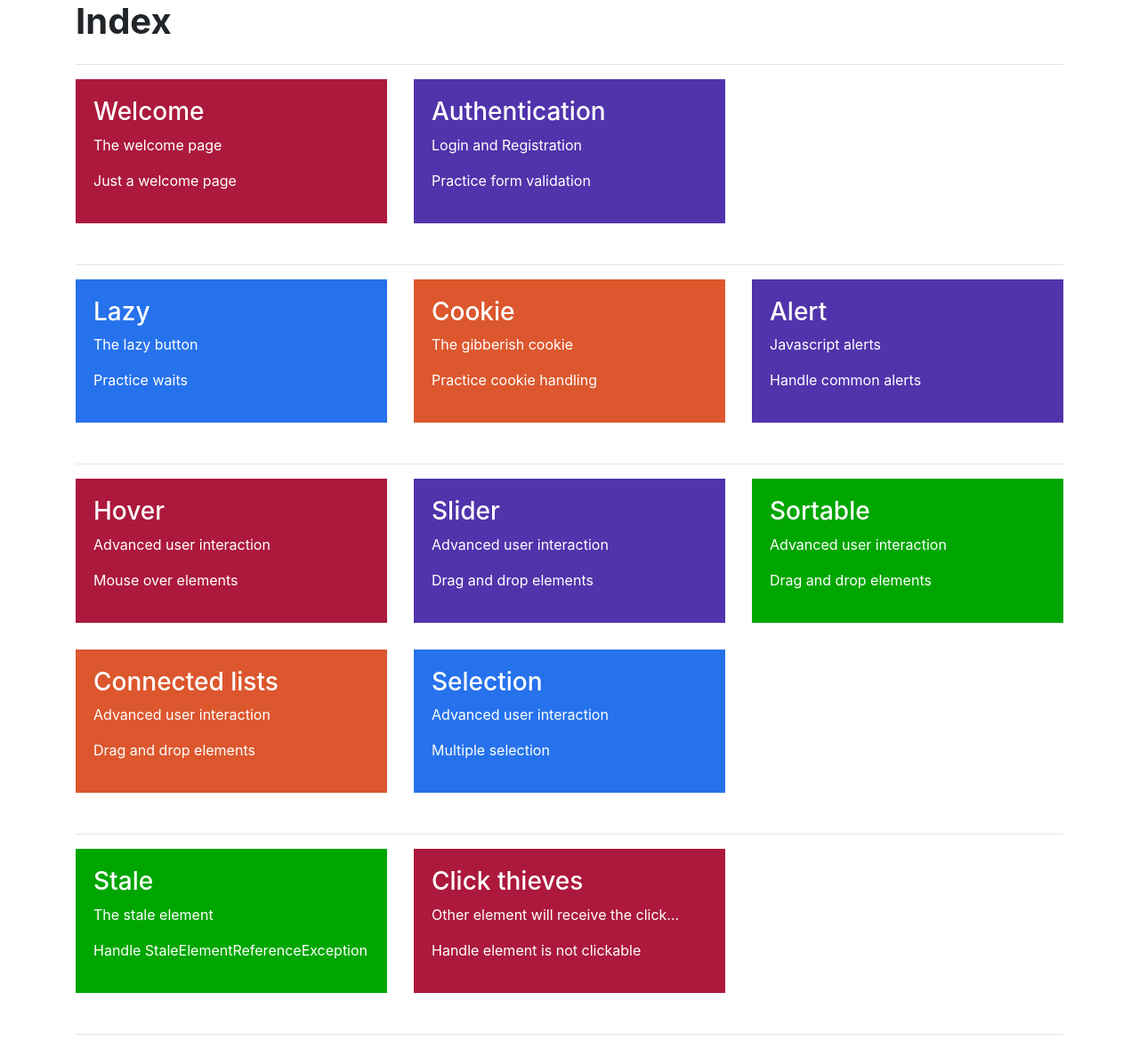
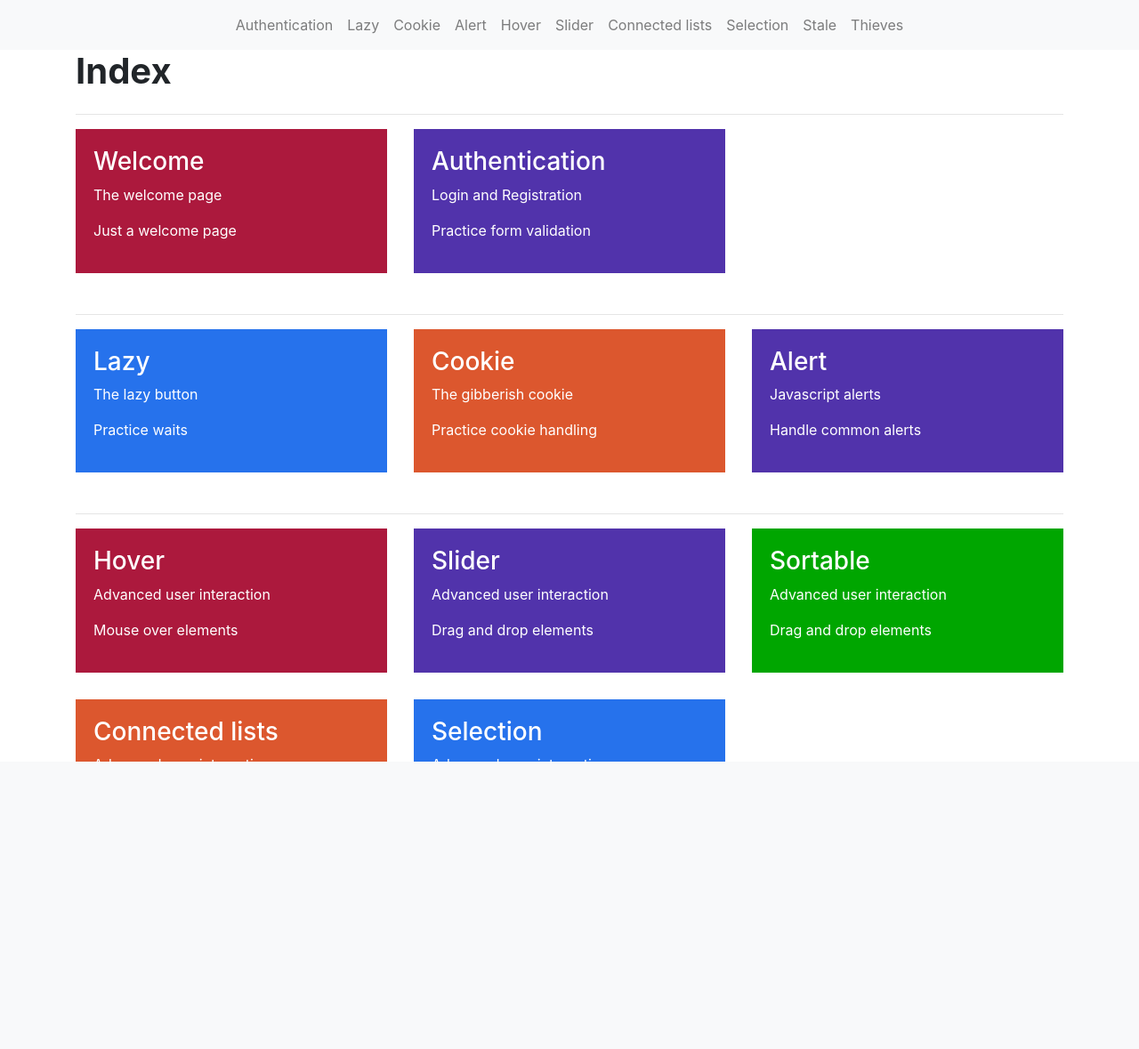
Before and after one commit to adimoldovan/web-stubs, a PHP site: page / in a window 1280 px wide. Shown: the whole page at 89% size. After the commit the page ends 856 px from the top, so only its background shows below. Run offline with PHP 8.4, Linux system fonts and the light colour scheme.

Commit message:
Moved content into iframe

```diff
--- a/assets/css/main.css
+++ b/assets/css/main.css
@@ -1,4 +1,6 @@
-html, body, .container-table {
+html,
+body,
+.container-table {
     height: 100%;
 }
 
--- a/assets/js/hover.js
+++ b/assets/js/hover.js
@@ -1,9 +1,9 @@
 $(document).click(function (event) {
+    var text = "";
     if ($(event.target).is(".clickable")) {
-        var text = "You clicked " + $(event.target).attr("name");
-
+        text = "You clicked " + $(event.target).attr("name");
     } else {
-        var text = "";
+        text = "";
     }
     $("#result").text(text);
 });
--- a/assets/js/stale.js
+++ b/assets/js/stale.js
@@ -17,5 +17,5 @@ function stale() {
 
 function createButton() {
     $("#stale-button").remove();
-    $("#div2").html('<button type="button" class="btn btn-primary" id="stale-button" onclick="stale()">Click me. I dare you...</button>');
+    $("#div2").html('<button type="button" class="btn btn-info" id="stale-button" onclick="stale()">Click me. I dare you...</button>');
 }
--- a/index.html
+++ b/index.html
@@ -3,193 +3,63 @@
 
 <head>
     <meta charset="UTF-8">
-    <title>Web stubs home</title>
+    <title>Web stubs</title>
     <meta name="viewport" content="width=device-width, initial-scale=1">
     <link rel="stylesheet" type="text/css" href="assets/bootstrap/bootstrap.min.css">
+    <link rel="stylesheet" type="text/css" href="assets/css/main.css">
+    <script src="assets/jquery/jquery.js"></script>
+    <script src="assets/bootstrap/bootstrap.min.js"></script>
     <style>
-        .tile {
-            width: 100%;
-            display: inline-block;
-            box-sizing: border-box;
-            padding: 20px;
-            margin-bottom: 30px;
-            color: #fff;
-        }
-
-        .tile.purple {
-            background: #5133ab;
-        }
-
-        .tile.purple:hover {
-            background: #3e2784;
-        }
-
-        .tile.red {
-            background: #ac193d;
-        }
-
-        .tile.red:hover {
-            background: #7f132d;
-        }
-
-        .tile.green {
-            background: #00a600;
-        }
-
-        .tile.green:hover {
-            background: #007300;
-        }
-
-        .tile.blue {
-            background: #2672ec;
-        }
-
-        .tile.blue:hover {
-            background: #125acd;
-        }
-
-        .tile.orange {
-            background: #dc572e;
-        }
-
-        .tile.orange:hover {
-            background: #b8431f;
+        .custom-center {
+            margin: auto;
         }
     </style>
 </head>
+<body>
 
-<body>
-    <div class="container">
-        <div class="row">
-            <div class="col-md-12">
-                <h1>
-                    <strong>Index</strong>
-                </h1>
-            </div>
+    <nav class="navbar navbar-expand-sm navbar-light bg-light">
+        <button class="navbar-toggler" type="button" data-toggle="collapse" data-target="#navbarNav"
+            aria-controls="navbarNav" aria-expanded="false" aria-label="Toggle navigation">
+            <span class="navbar-toggler-icon"></span>
+        </button>
+        <div class="collapse navbar-collapse" id="navbarNav">
+            <ul class="navbar-nav custom-center">
+                <li class="nav-item">
+                    <a class="nav-link" href="stubs/auth.html" target="iframe_content">Authentication</a>
+                </li>
+                <li class="nav-item">
+                    <a class="nav-link" href="stubs/lazy.html" target="iframe_content">Lazy</a>
+                </li>
+                <li class="nav-item">
+                    <a class="nav-link" href="stubs/cookie.html" target="iframe_content">Cookie</a>
+                </li>
+                <li class="nav-item">
+                    <a class="nav-link" href="stubs/alert.html" target="iframe_content">Alert</a>
+                </li>
+                <li class="nav-item">
+                    <a class="nav-link" href="stubs/hover.html" target="iframe_content">Hover</a>
+                </li>
+                <li class="nav-item">
+                    <a class="nav-link" href="stubs/slider.html" target="iframe_content">Slider</a>
+                </li>
+                <li class="nav-item">
+                    <a class="nav-link" href="stubs/lists.html" target="iframe_content">Connected lists</a>
+                </li>
+                <li class="nav-item">
+                    <a class="nav-link" href="stubs/select.html" target="iframe_content">Selection</a>
+                </li>
+                <li class="nav-item">
+                    <a class="nav-link" href="stubs/stale.html" target="iframe_content">Stale</a>
+                </li>
+                <li class="nav-item">
+                    <a class="nav-link" href="stubs/thieves.html" target="iframe_content">Thieves</a>
+                </li>
+            </ul>
         </div>
-        <hr>
-        <div class="row">
-            <div class="col-sm-4">
-                <a href="stubs/welcome.html" target="_blank">
-                    <div class="tile red">
-                        <h3 class="title">Welcome</h3>
-                        <p>The welcome page</p>
-                        <p>Just a welcome page</p>
-                    </div>
-                </a>
-            </div>
-            <div class="col-sm-4">
-                <a href="stubs/auth.html" target="_blank">
-                    <div class="tile purple">
-                        <h3 class="title">Authentication</h3>
-                        <p>Login and Registration</p>
-                        <p>Practice form validation</p>
-                    </div>
-                </a>
-            </div>
-        </div>
-        <hr>
-        <div class="row">
-            <div class="col-sm-4">
-                <a href="stubs/lazy.html" target="_blank">
-                    <div class="tile blue">
-                        <h3 class="title">Lazy</h3>
-                        <p>The lazy button</p>
-                        <p>Practice waits</p>
-                    </div>
-                </a>
-            </div>
-            <div class="col-sm-4">
-                <a href="stubs/cookie.html" target="_blank">
-                    <div class="tile orange">
-                        <h3 class="title">Cookie</h3>
-                        <p>The gibberish cookie</p>
-                        <p>Practice cookie handling</p>
-                    </div>
-                </a>
-            </div>
-            <div class="col-sm-4">
-                <a href="stubs/alert.html" target="_blank">
-                    <div class="tile purple">
-                        <h3 class="title">Alert</h3>
-                        <p>Javascript alerts</p>
-                        <p>Handle common alerts</p>
-                    </div>
-                </a>
-            </div>
-        </div>
-        <hr>
-        <div class="row">
-            <div class="col-sm-4">
-                <a href="stubs/hover.html" target="_blank">
-                    <div class="tile red">
-                        <h3 class="title">Hover</h3>
-                        <p>Advanced user interaction</p>
-                        <p>Mouse over elements</p>
-                    </div>
-                </a>
-            </div>
-            <div class="col-sm-4">
-                <a href="stubs/slider.html" target="_blank">
-                    <div class="tile purple">
-                        <h3 class="title">Slider</h3>
-                        <p>Advanced user interaction</p>
-                        <p>Drag and drop elements</p>
-                    </div>
-                </a>
-            </div>
-            <div class="col-sm-4">
-                <a href="stubs/sortable.html" target="_blank">
-                    <div class="tile green">
-                        <h3 class="title">Sortable</h3>
-                        <p>Advanced user interaction</p>
-                        <p>Drag and drop elements</p>
-                    </div>
-                </a>
-            </div>
-            <div class="col-sm-4">
-                <a href="stubs/lists.html" target="_blank">
-                    <div class="tile orange">
-                        <h3 class="title">Connected lists</h3>
-                        <p>Advanced user interaction</p>
-                        <p>Drag and drop elements</p>
-                    </div>
-                </a>
-            </div>
-            <div class="col-sm-4">
-                <a href="stubs/select.html" target="_blank">
-                    <div class="tile blue">
-                        <h3 class="title">Selection</h3>
-                        <p>Advanced user interaction</p>
-                        <p>Multiple selection</p>
-                    </div>
-                </a>
-            </div>
-        </div>
-        <hr>
-        <div class="row">
-            <div class="col-sm-4">
-                <a href="stubs/stale.html" target="_blank">
-                    <div class="tile green">
-                        <h3 class="title">Stale</h3>
-                        <p>The stale element</p>
-                        <p>Handle StaleElementReferenceException</p>
-                    </div>
-                </a>
-            </div>
-            <div class="col-sm-4">
-                <a href="stubs/thieves.html" target="_blank">
-                    <div class="tile red">
-                        <h3 class="title">Click thieves</h3>
-                        <p>Other element will receive the click...</p>
-                        <p>Handle element is not clickable</p>
-                    </div>
-                </a>
-            </div>
-        </div>
-        <hr>
-    </div>
-    </div>
+    </nav>
+
+    <iframe frameborder="0" style="position:absolute;width:100%;height:100%;" src="stubs/main.html"
+        name="iframe_content"></iframe>
 </body>
 
 </html>
--- a/stubs/auth.html
+++ b/stubs/auth.html
@@ -38,7 +38,7 @@
 <body>
     <div class="container">
         <div class="page-header">
-            <h1 class="text-center text-primary">Authentication</h1>
+            <h1 class="text-center text-info">Authentication</h1>
         </div>
         <ul class="nav nav-tabs" id="auth_tabs" role="tablist">
             <li class="active">
@@ -81,7 +81,7 @@
                     </div>
                     <div class="form-group">
                         <div class="col-xs-4 col-xs-offset-4">
-                            <button type="submit" class="btn btn-primary" id="login-submit">
+                            <button type="submit" class="btn btn-info" id="login-submit">
                                 <i class="fa fa-sign-in-alt"></i> Login
                             </button>
                         </div>
@@ -204,7 +204,7 @@
                         </div>
                     </div>
                     <div class="form-group">
-                        <button type="submit" class="btn btn-primary" id="register-submit">
+                        <button type="submit" class="btn btn-info" id="register-submit">
                             <i class="fa fa-user-plus"></i> Submit your registration
                         </button>
                     </div>
--- a/stubs/cookie.html
+++ b/stubs/cookie.html
@@ -16,7 +16,7 @@
     <div class="container container-table">
         <div class="row vertical-top-row">
             <div class="page-header">
-                <h1 class="text-center text-primary">The gibberish talking cookie</h1>
+                <h1 class="text-center text-info">The gibberish talking cookie</h1>
             </div>
             <div class="text-center col-l-10">
                 <button class="btn btn-success" id="set-cookie" onclick="goCookieGo(false)">Set the cookie
--- a/stubs/hover.html
+++ b/stubs/hover.html
@@ -16,12 +16,12 @@
     <div class="container container-table">
         <div class="row vertical-top-row">
             <div class="page-header">
-                <h1 class="text-center text-primary">Mouse over</h1>
+                <h1 class="text-center text-info">Mouse over</h1>
             </div>
             <div class="text-center">
                 <p id="result"></p>
                 <div class="dropdown">
-                    <button class="dropbtn">Hover me</button>
+                    <button class="btn btn-info">Hover me</button>
                     <div class="dropdown-content">
                         <a href="#" class="clickable" name="item 1">item 1 (click me)</a>
                         <a href="#" class="clickable" name="item 2">item 2 (click me)</a>
--- a/stubs/lazy.html
+++ b/stubs/lazy.html
@@ -15,7 +15,7 @@
     <div class="container container-table">
         <div class="row vertical-top-row">
             <div class="page-header">
-                <h1 class="text-center text-primary">The lazy unreliable button</h1>
+                <h1 class="text-center text-info">The lazy unreliable button</h1>
             </div>
             <div class="text-center" id="lazy-container"></div>
             <div class="text-center">
--- a/stubs/lists.html
+++ b/stubs/lists.html
@@ -43,7 +43,7 @@
 <body>
     <div class="container">
         <div class="page-header">
-            <h1 class="text-primary">Draggable elements - connected lists</h1>
+            <h1 class="text-info">Draggable elements - connected lists</h1>
         </div>
         <div class="d-flex">
             <ul id="sortable1" class="connectedSortable ui-corner-all mx-auto">
--- /dev/null
+++ b/stubs/main.html
@@ -0,0 +1,195 @@
+<!DOCTYPE html>
+<html lang="en">
+
+<head>
+    <meta charset="UTF-8">
+    <title>Web stubs home</title>
+    <meta name="viewport" content="width=device-width, initial-scale=1">
+    <link rel="stylesheet" type="text/css" href="../assets/bootstrap/bootstrap.min.css">
+    <style>
+        .tile {
+            width: 100%;
+            display: inline-block;
+            box-sizing: border-box;
+            padding: 20px;
+            margin-bottom: 30px;
+            color: #fff;
+        }
+
+        .tile.purple {
+            background: #5133ab;
+        }
+
+        .tile.purple:hover {
+            background: #3e2784;
+        }
+
+        .tile.red {
+            background: #ac193d;
+        }
+
+        .tile.red:hover {
+            background: #7f132d;
+        }
+
+        .tile.green {
+            background: #00a600;
+        }
+
+        .tile.green:hover {
+            background: #007300;
+        }
+
+        .tile.blue {
+            background: #2672ec;
+        }
+
+        .tile.blue:hover {
+            background: #125acd;
+        }
+
+        .tile.orange {
+            background: #dc572e;
+        }
+
+        .tile.orange:hover {
+            background: #b8431f;
+        }
+    </style>
+</head>
+
+<body>
+    <div class="container">
+        <div class="row">
+            <div class="col-md-12">
+                <h1>
+                    <strong>Index</strong>
+                </h1>
+            </div>
+        </div>
+        <hr>
+        <div class="row">
+            <div class="col-sm-4">
+                <a href="stubs/welcome.html" target="_blank">
+                    <div class="tile red">
+                        <h3 class="title">Welcome</h3>
+                        <p>The welcome page</p>
+                        <p>Just a welcome page</p>
+                    </div>
+                </a>
+            </div>
+            <div class="col-sm-4">
+                <a href="stubs/auth.html" target="_blank">
+                    <div class="tile purple">
+                        <h3 class="title">Authentication</h3>
+                        <p>Login and Registration</p>
+                        <p>Practice form validation</p>
+                    </div>
+                </a>
+            </div>
+        </div>
+        <hr>
+        <div class="row">
+            <div class="col-sm-4">
+                <a href="stubs/lazy.html" target="_blank">
+                    <div class="tile blue">
+                        <h3 class="title">Lazy</h3>
+                        <p>The lazy button</p>
+                        <p>Practice waits</p>
+                    </div>
+                </a>
+            </div>
+            <div class="col-sm-4">
+                <a href="stubs/cookie.html" target="_blank">
+                    <div class="tile orange">
+                        <h3 class="title">Cookie</h3>
+                        <p>The gibberish cookie</p>
+                        <p>Practice cookie handling</p>
+                    </div>
+                </a>
+            </div>
+            <div class="col-sm-4">
+                <a href="stubs/alert.html" target="_blank">
+                    <div class="tile purple">
+                        <h3 class="title">Alert</h3>
+                        <p>Javascript alerts</p>
+                        <p>Handle common alerts</p>
+                    </div>
+                </a>
+            </div>
+        </div>
+        <hr>
+        <div class="row">
+            <div class="col-sm-4">
+                <a href="stubs/hover.html" target="_blank">
+                    <div class="tile red">
+                        <h3 class="title">Hover</h3>
+                        <p>Advanced user interaction</p>
+                        <p>Mouse over elements</p>
+                    </div>
+                </a>
+            </div>
+            <div class="col-sm-4">
+                <a href="stubs/slider.html" target="_blank">
+                    <div class="tile purple">
+                        <h3 class="title">Slider</h3>
+                        <p>Advanced user interaction</p>
+                        <p>Drag and drop elements</p>
+                    </div>
+                </a>
+            </div>
+            <div class="col-sm-4">
+                <a href="stubs/sortable.html" target="_blank">
+                    <div class="tile green">
+                        <h3 class="title">Sortable</h3>
+                        <p>Advanced user interaction</p>
+                        <p>Drag and drop elements</p>
+                    </div>
+                </a>
+            </div>
+            <div class="col-sm-4">
+                <a href="stubs/lists.html" target="_blank">
+                    <div class="tile orange">
+                        <h3 class="title">Connected lists</h3>
+                        <p>Advanced user interaction</p>
+                        <p>Drag and drop elements</p>
+                    </div>
+                </a>
+            </div>
+            <div class="col-sm-4">
+                <a href="stubs/select.html" target="_blank">
+                    <div class="tile blue">
+                        <h3 class="title">Selection</h3>
+                        <p>Advanced user interaction</p>
+                        <p>Multiple selection</p>
+                    </div>
+                </a>
+            </div>
+        </div>
+        <hr>
+        <div class="row">
+            <div class="col-sm-4">
+                <a href="stubs/stale.html" target="_blank">
+                    <div class="tile green">
+                        <h3 class="title">Stale</h3>
+                        <p>The stale element</p>
+                        <p>Handle StaleElementReferenceException</p>
+                    </div>
+                </a>
+            </div>
+            <div class="col-sm-4">
+                <a href="stubs/thieves.html" target="_blank">
+                    <div class="tile red">
+                        <h3 class="title">Click thieves</h3>
+                        <p>Other element will receive the click...</p>
+                        <p>Handle element is not clickable</p>
+                    </div>
+                </a>
+            </div>
+        </div>
+        <hr>
+    </div>
+    </div>
+</body>
+
+</html>
--- a/stubs/slider.html
+++ b/stubs/slider.html
@@ -30,7 +30,7 @@
 <body>
     <div class="container text-center">
         <div class="page-header">
-            <h1 class="text-center text-primary">Draggable elements - slider</h1>
+            <h1 class="text-center text-info">Draggable elements - slider</h1>
         </div>
         <div class="col">
             <p>
--- a/stubs/sortable.html
+++ b/stubs/sortable.html
@@ -39,9 +39,9 @@
 
 <body>
     <div class="container container-table">
-        <div class="row vertical-top-row">
+        <div class="row vertical-top-row text-center">
             <div class="page-header">
-                <h1 class="text-center text-primary">Draggable elements</h1>
+                <h1 class="text-info">Draggable elements</h1>
             </div>
             <div class="d-flex">
                 <ul id="sortable" class="mx-auto">
--- a/stubs/stale.html
+++ b/stubs/stale.html
@@ -15,7 +15,7 @@
     <div class="container container-table">
         <div class="row vertical-top-row text-center">
             <div class="page-header">
-                <h1 class="text-primary">The web element that becomes stale</h1>
+                <h1 class="text-info">The web element that becomes stale</h1>
             </div>
             <div id="div2"></div>
         </div>
--- a/stubs/thieves.html
+++ b/stubs/thieves.html
@@ -36,10 +36,10 @@
     <div class="container container-table">
         <div class="row vertical-top-row text-center">
             <div class="page-header">
-                <h1 class="text-center text-primary">The elements that steal clicks</h1>
+                <h1 class="text-center text-info">The elements that steal clicks</h1>
             </div>
             <div id="div1" class="d-flex">
-                <button class="btn btn-primary mx-auto" id="the_button" onclick="clicked()" data-toggle="modal"
+                <button class="btn btn-info mx-auto" id="the_button" onclick="clicked()" data-toggle="modal"
                     data-target="#myModal">A button waiting to be clicked
                 </button>
             </div>
```
Also changed, not shown: stubs/alert.html (+4 -4 lines), stubs/select.html (+4 -4 lines).
